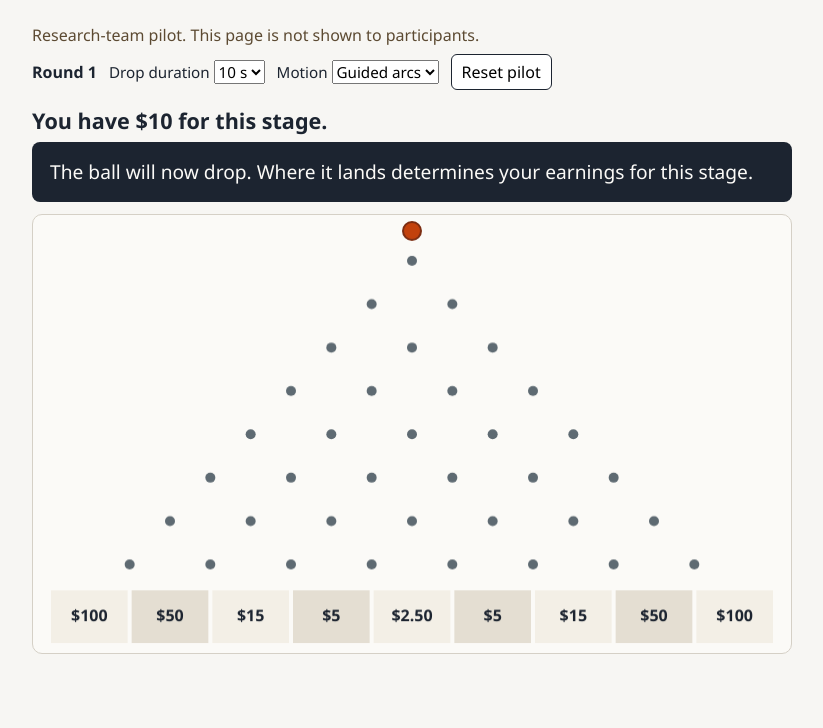
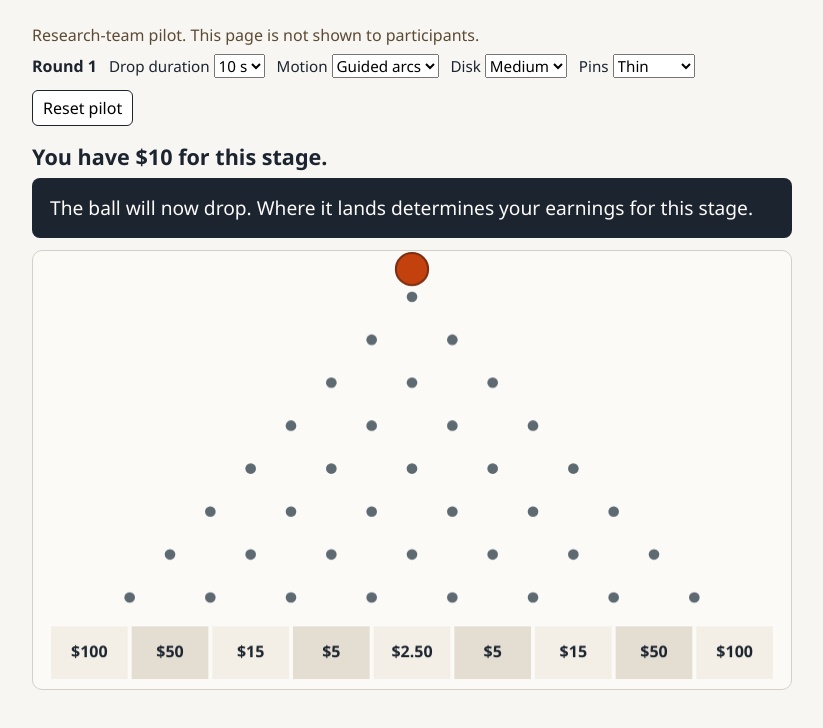
Before and after one commit to ryankfrench/javascript_plinko, a plain HTML site: page index.html in a window 1280 px wide. Both pictures are taken after a click on the button "Play". Shown: the whole page, without its empty margins (228-1051 px from the left). Drawn offline with Linux system fonts and the light colour scheme.

Commit message:
Add disk and peg radius options to Plinko game; update layout and simulation logic accordingly

```diff
--- a/index.html
+++ b/index.html
@@ -57,6 +57,21 @@
           <option value="physics">Physics</option>
         </select>
       </label>
+      <label>
+        Disk
+        <select id="disk">
+          <option value="0.12">Small</option>
+          <option value="0.2" selected>Medium</option>
+          <option value="0.26">Large</option>
+        </select>
+      </label>
+      <label>
+        Pins
+        <select id="peg">
+          <option value="0.066" selected>Thin</option>
+          <option value="0.09">Medium</option>
+        </select>
+      </label>
       <button id="reset" type="button">Reset pilot</button>
     </div>
   </div>
@@ -92,6 +107,8 @@
           round: round,
           responseId: "pilot",
           animation: document.getElementById("motion").value,
+          diskRadius: Number(document.getElementById("disk").value),
+          pegRadius: Number(document.getElementById("peg").value),
           dropDurationMs: fast ? 1200 : dropDuration(),
           messageDwellMs: fast ? 250 : 4000,
           revealDwellMs: fast ? 250 : 4000,
--- a/plinko.js
+++ b/plinko.js
@@ -200,6 +200,8 @@
       interrupted: false,
       animation: options.animation === "physics" ? "physics" : "guided",
       physics_fallback: false,
+      disk_radius: options.diskRadius,
+      peg_radius: options.pegRadius,
       drop_duration_ms: options.dropDurationMs,
       message_dwell_ms: options.messageDwellMs,
       reveal_dwell_ms: options.revealDwellMs,
@@ -292,7 +294,7 @@
     document.head.appendChild(style);
   }
 
-  function layoutOf(width, height) {
+  function layoutOf(width, height, disk) {
     var padX = 18;
     var gap = 4;
     var binCount = PAYOUTS.length;
@@ -302,8 +304,11 @@
     var binWidth = (inner - gap * (binCount - 1)) / binCount;
     var spacing = binWidth + gap;
     var centerX = padX + 4 * spacing + binWidth / 2;
-    var pegTop = 46;
-    var pegBottom = binTop - 26;
+    var diskRadiusPx = spacing * disk.diskRadius;
+    var pegRadiusPx = spacing * disk.pegRadius;
+    var pegTop = Math.max(46, Math.ceil(diskRadiusPx + 10));
+    var pegBottom = binTop - Math.max(26, Math.ceil(diskRadiusPx + 12));
+    if (pegBottom - pegTop < 120) pegBottom = pegTop + 120;
     var rowGap = (pegBottom - pegTop) / (ROWS - 1);
     return {
       width: width,
@@ -317,8 +322,10 @@
       centerX: centerX,
       pegTop: pegTop,
       rowGap: rowGap,
+      diskRadiusPx: diskRadiusPx,
+      pegRadiusPx: pegRadiusPx,
       yStart: 16,
-      binBallY: binTop - 14
+      binBallY: binTop - diskRadiusPx - 6
     };
   }
 
@@ -330,8 +337,14 @@
   }
 
   var LOGICAL_ROW = 0.58;
-  var LOGICAL_GAP = 14 / 76;
-  var LOGICAL_PEG_R = 5 / 76;
+  var DEFAULT_DISK_RADIUS = 0.2;
+  var DEFAULT_PEG_RADIUS = 5 / 76;
+
+  function diskSpec(diskRadius, pegRadius) {
+    var disk = typeof diskRadius === "number" && diskRadius > 0 ? diskRadius : DEFAULT_DISK_RADIUS;
+    var peg = typeof pegRadius === "number" && pegRadius > 0 ? pegRadius : DEFAULT_PEG_RADIUS;
+    return { diskRadius: disk, pegRadius: peg, gap: disk + peg };
+  }
 
   function roundStep(n) {
     return Math.round(n * 4096) / 4096;
@@ -356,21 +369,26 @@
     return theta;
   }
 
-  function shoulder(peg, dir, theta) {
+  function shoulder(peg, dir, theta, gap) {
     return {
-      x: peg.x + dir * Math.sin(theta) * LOGICAL_GAP,
-      y: peg.y - Math.cos(theta) * LOGICAL_GAP
+      x: peg.x + dir * Math.sin(theta) * gap,
+      y: peg.y - Math.cos(theta) * gap
     };
   }
 
-  function contactsFor(path, seed) {
-    var points = [{ x: 0, y: -0.4 }];
+  function logicalStart(gap) {
+    var y = -0.4 - gap;
+    return { x: 0, y: y };
+  }
+
+  function contactsFor(path, seed, gap) {
+    var points = [logicalStart(gap)];
     var pegs = [];
     var rights = 0;
     for (var r = 0; r < path.length; r++) {
       var dir = path.charAt(r) === "R" ? 1 : -1;
       var peg = logicalPeg(r, rights);
-      points.push(shoulder(peg, dir, exitAngle(seed >>> 0, r)));
+      points.push(shoulder(peg, dir, exitAngle(seed >>> 0, r), gap));
       pegs.push({ row: r, index: rights, dir: dir });
       if (dir === 1) rights += 1;
     }
@@ -403,14 +421,14 @@
     return (-vy + Math.sqrt(disc)) / g;
   }
 
-  function separateFromPeg(x, y, vx, vy, peg) {
+  function separateFromPeg(x, y, vx, vy, peg, gap) {
     var dx = x - peg.x;
     var dy = y - peg.y;
     var dist = Math.sqrt(dx * dx + dy * dy);
-    if (dist >= LOGICAL_GAP || dist === 0) return null;
+    if (dist >= gap || dist === 0) return null;
     var nx = dx / dist;
     var ny = dy / dist;
-    var pen = LOGICAL_GAP - dist;
+    var pen = gap - dist;
     x = roundStep(x + nx * pen);
     y = roundStep(y + ny * pen);
     var vn = vx * nx + vy * ny;
@@ -451,7 +469,7 @@
     return { hit: false, points: points };
   }
 
-  function simulateHop(from, peg, endPoint) {
+  function simulateHop(from, peg, endPoint, gap) {
     var g = 2.4;
     var dt = 1 / 180;
     var dy = Math.max(endPoint.y - from.y, 0.02);
@@ -481,7 +499,7 @@
         for (p = 0; p < count; p++) {
           var other = logicalPeg(r, p);
           if (other.x === peg.x && other.y === peg.y) continue;
-          var pushed = separateFromPeg(x, y, vx, vy, other);
+          var pushed = separateFromPeg(x, y, vx, vy, other, gap);
           if (pushed) {
             x = pushed.x;
             y = pushed.y;
@@ -493,19 +511,20 @@
       var dx = x - peg.x;
       var dyPeg = y - peg.y;
       var dist = Math.sqrt(dx * dx + dyPeg * dyPeg);
-      if (dist <= LOGICAL_GAP + 0.02 && y >= peg.y - LOGICAL_GAP) {
+      if (dist <= gap + 0.02 && y >= peg.y - gap) {
         hit = true;
         points.push({ x: endPoint.x, y: endPoint.y, bin: endPoint.bin });
         break;
       }
-      if (y > peg.y + LOGICAL_GAP + 0.05) break;
+      if (y > peg.y + gap + 0.05) break;
       points.push({ x: x, y: y });
     }
     return { hit: hit, points: points };
   }
 
-  function guidedRoute(path, seed) {
-    var layout = contactsFor(path, seed >>> 0);
+  function guidedRoute(path, seed, diskRadius, pegRadius) {
+    var disk = diskSpec(diskRadius, pegRadius);
+    var layout = contactsFor(path, seed >>> 0, disk.gap);
     var hops = [];
     for (var i = 0; i < layout.points.length - 1; i++) {
       hops.push({ points: sampleGuidedHop(layout.points[i], layout.points[i + 1]), fallback: false });
@@ -515,17 +534,20 @@
       fallback: false,
       contacts: layout.pegs,
       bin: layout.bin,
+      diskRadius: disk.diskRadius,
+      pegRadius: disk.pegRadius,
       hops: hops
     };
   }
 
-  function simulatePhysics(path, seed) {
-    var layout = contactsFor(path, seed >>> 0);
+  function simulatePhysics(path, seed, diskRadius, pegRadius) {
+    var disk = diskSpec(diskRadius, pegRadius);
+    var layout = contactsFor(path, seed >>> 0, disk.gap);
     var hops = [];
     var fallback = false;
     for (var i = 0; i < layout.pegs.length; i++) {
       var peg = logicalPeg(layout.pegs[i].row, layout.pegs[i].index);
-      var sim = simulateHop(layout.points[i], peg, layout.points[i + 1]);
+      var sim = simulateHop(layout.points[i], peg, layout.points[i + 1], disk.gap);
       if (!sim.hit) {
         fallback = true;
         hops.push({ points: sampleGuidedHop(layout.points[i], layout.points[i + 1]), fallback: true });
@@ -547,13 +569,15 @@
       fallback: fallback,
       contacts: layout.pegs,
       bin: layout.bin,
+      diskRadius: disk.diskRadius,
+      pegRadius: disk.pegRadius,
       hops: hops
     };
   }
 
-  function routeFor(path, seed, animation) {
-    if (animation === "physics") return simulatePhysics(path, seed);
-    return guidedRoute(path, seed);
+  function routeFor(path, seed, animation, diskRadius, pegRadius) {
+    if (animation === "physics") return simulatePhysics(path, seed, diskRadius, pegRadius);
+    return guidedRoute(path, seed, diskRadius, pegRadius);
   }
 
   function logicalToCanvas(point, geo) {
@@ -605,14 +629,14 @@
       for (var p = 0; p <= r; p++) {
         var peg = pegPosition(geo, r, p);
         ctx.beginPath();
-        ctx.arc(peg.x, peg.y, 5, 0, Math.PI * 2);
+        ctx.arc(peg.x, peg.y, geo.pegRadiusPx, 0, Math.PI * 2);
         ctx.fill();
       }
     }
 
     if (view.ball) {
       ctx.beginPath();
-      ctx.arc(view.ball.x, view.ball.y, 9, 0, Math.PI * 2);
+      ctx.arc(view.ball.x, view.ball.y, geo.diskRadiusPx, 0, Math.PI * 2);
       ctx.fillStyle = "#c2410c";
       ctx.fill();
       ctx.lineWidth = 2;
@@ -648,6 +672,8 @@
           ? userOptions.revealDwellMs
           : 4000,
       animation: userOptions && userOptions.animation === "physics" ? "physics" : "guided",
+      diskRadius: diskSpec(userOptions && userOptions.diskRadius, userOptions && userOptions.pegRadius).diskRadius,
+      pegRadius: diskSpec(userOptions && userOptions.diskRadius, userOptions && userOptions.pegRadius).pegRadius,
       onComplete: userOptions && userOptions.onComplete ? userOptions.onComplete : function () {}
     };
 
@@ -716,7 +742,13 @@
       canvas.height = Math.round(cssHeight * dpr);
       var ctx = canvas.getContext("2d");
       ctx.setTransform(dpr, 0, 0, dpr, 0, 0);
-      return { ctx: ctx, geo: layoutOf(cssWidth, cssHeight) };
+      return {
+        ctx: ctx,
+        geo: layoutOf(cssWidth, cssHeight, {
+          diskRadius: options.diskRadius,
+          pegRadius: options.pegRadius
+        })
+      };
     }
 
     function paint() {
@@ -726,10 +758,10 @@
       if (view.path && view.ball && view.ball.settled && view.highlight !== null) {
         var rested = logicalToCanvas(logicalBin(view.highlight), geo);
         view.ball = { x: rested.x, y: rested.y, settled: true };
-      } else if (!view.ball) {
-        view.ball = { x: geo.centerX, y: geo.yStart, settled: false };
-      } else if (!view.path) {
-        view.ball = { x: geo.centerX, y: geo.yStart, settled: false };
+      } else if (!view.ball || !view.path) {
+        var rest = logicalToCanvas(logicalStart(options.diskRadius + options.pegRadius), geo);
+        if (rest.y < geo.diskRadiusPx + 2) rest.y = geo.diskRadiusPx + 2;
+        view.ball = { x: rest.x, y: rest.y, settled: false };
       }
       drawBoard(surface.ctx, geo, view);
     }
@@ -846,7 +878,7 @@
       declineBtn.disabled = true;
       var trial = drawTrial();
       record = createRecord(options, decision, trial);
-      route = routeFor(trial.path, trial.seed, options.animation);
+      route = routeFor(trial.path, trial.seed, options.animation, options.diskRadius, options.pegRadius);
       record.physics_fallback = route.fallback;
       writeStored(key, record);
       beginTimedTrial(record);
@@ -911,6 +943,9 @@
     expectedPayout: expectedPayout,
     segmentDurations: segmentDurations,
     storageKey: storageKey,
+    DEFAULT_DISK_RADIUS: DEFAULT_DISK_RADIUS,
+    DEFAULT_PEG_RADIUS: DEFAULT_PEG_RADIUS,
+    diskSpec: diskSpec,
     guidedRoute: guidedRoute,
     simulatePhysics: simulatePhysics,
     hopPoint: hopPoint,
```
Also changed, not shown: 1 other file.
